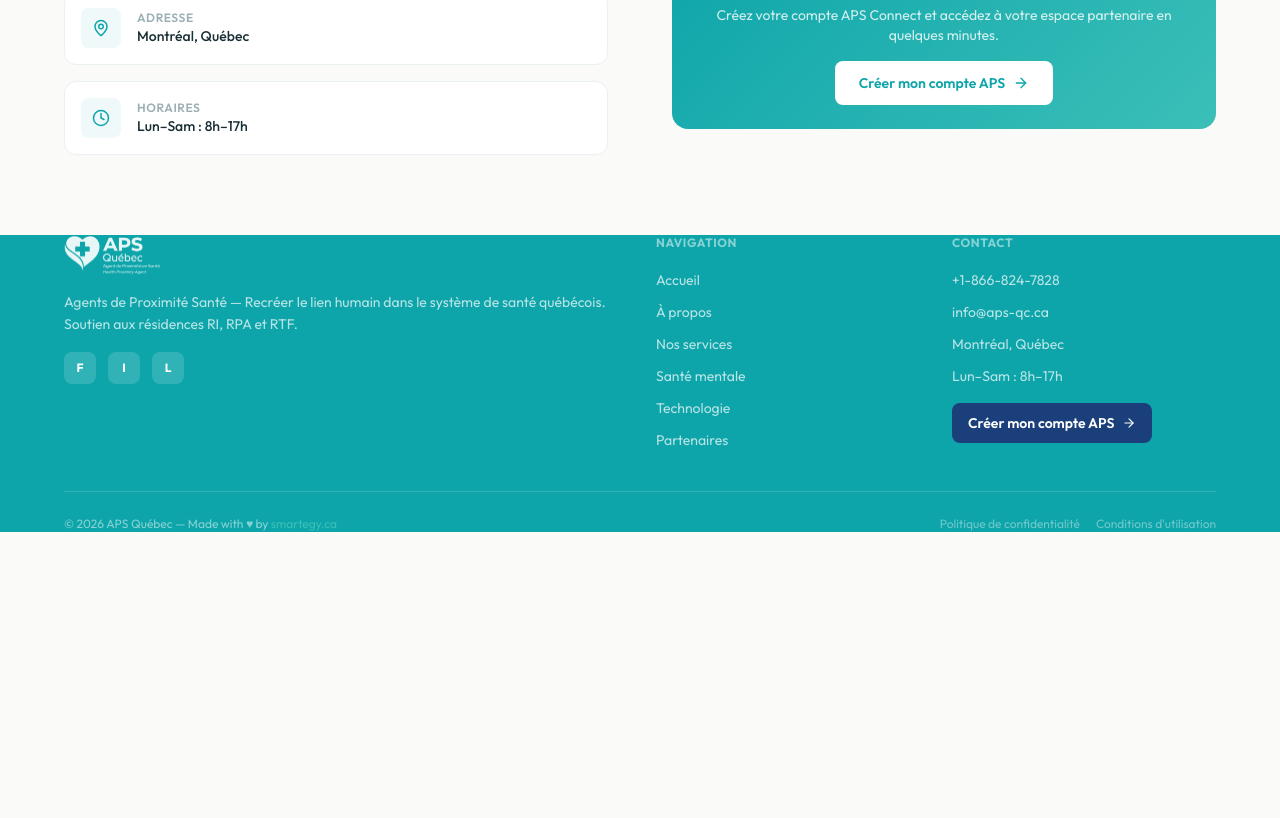
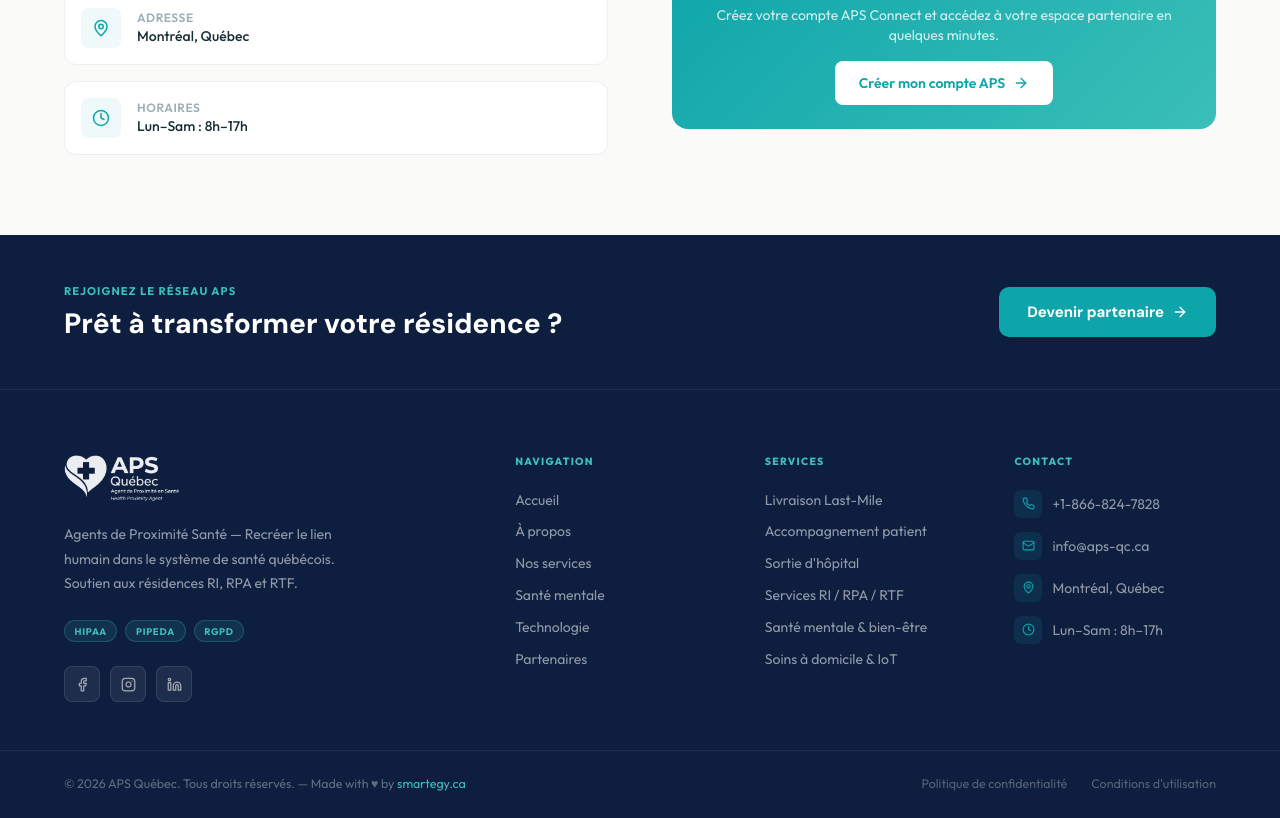
Before and after one commit to gestionsmartegy-create/aps-quebec, a React (Vite) app: page / in a window 1280 px wide. Shown: the part 7013-7831 px from the top of the page. Before the commit the page ends 7545 px from the top, so only its background shows below. Built offline with nearby package versions, Linux system fonts and the light colour scheme.

Commit message:
Footer premium — dark navy, CTA strip, 4 colonnes, certifications, icônes sociales

```diff
--- a/src/components/APSFooter.tsx
+++ b/src/components/APSFooter.tsx
@@ -1,126 +1,285 @@
 import { Link } from "wouter";
-import { ArrowRight } from "lucide-react";
+import { Phone, Mail, MapPin, Clock, ArrowRight, Facebook, Instagram, Linkedin } from "lucide-react";
+
+const NAV = [
+  { label: "Accueil",       href: "/" },
+  { label: "À propos",      href: "/a-propos" },
+  { label: "Nos services",  href: "/services" },
+  { label: "Santé mentale", href: "/sante-mentale" },
+  { label: "Technologie",   href: "/technologie" },
+  { label: "Partenaires",   href: "/partenaires" },
+];
+
+const SERVICES = [
+  { label: "Livraison Last-Mile",       href: "/services/livraison" },
+  { label: "Accompagnement patient",    href: "/services/accompagnement" },
+  { label: "Sortie d'hôpital",          href: "/services/sortie-hopital" },
+  { label: "Services RI / RPA / RTF",   href: "/services/residences" },
+  { label: "Santé mentale & bien-être", href: "/services/sante-mentale" },
+  { label: "Soins à domicile & IoT",    href: "/services/iot" },
+];
+
+const linkStyle: React.CSSProperties = {
+  color: "rgba(255,255,255,0.55)",
+  fontSize: "0.875rem",
+  textDecoration: "none",
+  transition: "color 0.15s",
+  display: "block",
+  paddingBottom: "0.05rem",
+};
+
+function FooterLink({ href, children }: { href: string; children: React.ReactNode }) {
+  return (
+    <Link
+      href={href}
+      style={linkStyle}
+      className="no-underline"
+      onMouseEnter={(e) => ((e.currentTarget as HTMLElement).style.color = "white")}
+      onMouseLeave={(e) => ((e.currentTarget as HTMLElement).style.color = "rgba(255,255,255,0.55)")}
+    >
+      {children}
+    </Link>
+  );
+}
+
+function ColTitle({ children }: { children: React.ReactNode }) {
+  return (
+    <div
+      style={{
+        fontSize: "0.65rem",
+        fontWeight: 800,
+        letterSpacing: "0.12em",
+        textTransform: "uppercase" as const,
+        color: "#3BBFB8",
+        marginBottom: "1.25rem",
+      }}
+    >
+      {children}
+    </div>
+  );
+}
 
 export default function APSFooter() {
   return (
-    <footer style={{ background: "#0EA5AA" }}>
-      <div className="container py-12">
-        <div className="grid md:grid-cols-4 gap-8 mb-10">
-          {/* Brand */}
-          <div className="md:col-span-2">
-            <div className="flex items-center gap-2.5 mb-4">
-              <img
-                src="/LogoAPS.png"
-                alt="APS Québec"
-                style={{ height: "40px", width: "auto", filter: "brightness(0) invert(1)", opacity: 0.9 }}
-              />
+    <footer style={{ background: "#0D1E3F" }}>
+
+      {/* ── CTA Strip ── */}
+      <div style={{ borderBottom: "1px solid rgba(255,255,255,0.07)" }}>
+        <div
+          className="container"
+          style={{
+            padding: "3rem 1.5rem",
+            display: "flex",
+            flexWrap: "wrap" as const,
+            alignItems: "center",
+            justifyContent: "space-between",
+            gap: "1.5rem",
+          }}
+        >
+          <div>
+            <div style={{ fontSize: "0.7rem", fontWeight: 700, letterSpacing: "0.1em", textTransform: "uppercase" as const, color: "#3BBFB8", marginBottom: "0.5rem" }}>
+              Rejoignez le réseau APS
             </div>
-            <p className="text-sm leading-relaxed mb-4" style={{ color: "rgba(255,255,255,0.7)" }}>
-              Agents de Proximité Santé — Recréer le lien humain dans le système de santé québécois.
-              Soutien aux résidences RI, RPA et RTF.
+            <h3 style={{ fontFamily: "'DM Sans', sans-serif", fontWeight: 800, fontSize: "clamp(1.25rem, 2.5vw, 1.75rem)", color: "white", margin: 0, lineHeight: 1.2 }}>
+              Prêt à transformer votre résidence&nbsp;?
+            </h3>
+          </div>
+          <Link
+            href="/devenir-partenaire"
+            className="no-underline"
+            style={{
+              display: "inline-flex",
+              alignItems: "center",
+              gap: "0.5rem",
+              padding: "0.875rem 1.75rem",
+              background: "#0EA5AA",
+              color: "white",
+              fontFamily: "'DM Sans', sans-serif",
+              fontWeight: 700,
+              fontSize: "0.9375rem",
+              borderRadius: "0.625rem",
+              textDecoration: "none",
+              whiteSpace: "nowrap" as const,
+              transition: "background 0.15s, box-shadow 0.15s",
+              flexShrink: 0,
+            }}
+            onMouseEnter={(e) => {
+              (e.currentTarget as HTMLElement).style.background = "#0A7F84";
+              (e.currentTarget as HTMLElement).style.boxShadow = "0 4px 20px rgba(14,165,170,0.4)";
+            }}
+            onMouseLeave={(e) => {
+              (e.currentTarget as HTMLElement).style.background = "#0EA5AA";
+              (e.currentTarget as HTMLElement).style.boxShadow = "none";
+            }}
+          >
+            Devenir partenaire <ArrowRight size={16} />
+          </Link>
+        </div>
+      </div>
+
+      {/* ── Main grid ── */}
+      <div className="container" style={{ padding: "4rem 1.5rem 3rem" }}>
+        <div
+          style={{
+            display: "grid",
+            gridTemplateColumns: "2fr 1fr 1fr 1fr",
+            gap: "3rem",
+          }}
+          className="footer-grid"
+        >
+
+          {/* Brand column */}
+          <div>
+            <img
+              src="/LogoAPS.png"
+              alt="APS Québec"
+              style={{ height: "48px", width: "auto", filter: "brightness(0) invert(1)", opacity: 0.92, marginBottom: "1.25rem" }}
+            />
+            <p style={{ fontSize: "0.875rem", color: "rgba(255,255,255,0.55)", lineHeight: 1.75, marginBottom: "1.5rem", maxWidth: "300px" }}>
+              Agents de Proximité Santé — Recréer le lien humain dans le système de santé québécois. Soutien aux résidences RI, RPA et RTF.
             </p>
-            <div className="flex gap-3">
-              {["F", "I", "L"].map((s) => (
+
+            {/* Certifications */}
+            <div style={{ display: "flex", gap: "0.5rem", marginBottom: "1.5rem", flexWrap: "wrap" as const }}>
+              {["HIPAA", "PIPEDA", "RGPD"].map((b) => (
+                <span
+                  key={b}
+                  style={{
+                    padding: "0.2rem 0.6rem",
+                    background: "rgba(59,191,184,0.12)",
+                    border: "1px solid rgba(59,191,184,0.25)",
+                    borderRadius: "999px",
+                    fontSize: "0.6rem",
+                    fontWeight: 700,
+                    letterSpacing: "0.07em",
+                    color: "#3BBFB8",
+                  }}
+                >
+                  {b}
+                </span>
+              ))}
+            </div>
+
+            {/* Social */}
+            <div style={{ display: "flex", gap: "0.625rem" }}>
+              {[
+                { Icon: Facebook, href: "#" },
+                { Icon: Instagram, href: "#" },
+                { Icon: Linkedin, href: "#" },
+              ].map(({ Icon, href }, i) => (
                 <a
-                  key={s}
-                  href="#"
-                  className="w-8 h-8 rounded-lg flex items-center justify-center text-xs font-bold transition-all"
-                  style={{ background: "rgba(255,255,255,0.15)", color: "white" }}
-                  onMouseEnter={(e) => ((e.currentTarget as HTMLElement).style.background = "#1A3F7A")}
-                  onMouseLeave={(e) => ((e.currentTarget as HTMLElement).style.background = "rgba(255,255,255,0.15)")}
+                  key={i}
+                  href={href}
+                  style={{
+                    width: "36px",
+                    height: "36px",
+                    borderRadius: "0.5rem",
+                    background: "rgba(255,255,255,0.07)",
+                    border: "1px solid rgba(255,255,255,0.1)",
+                    display: "flex",
+                    alignItems: "center",
+                    justifyContent: "center",
+                    color: "rgba(255,255,255,0.6)",
+                    transition: "all 0.15s",
+                    textDecoration: "none",
+                  }}
+                  onMouseEnter={(e) => {
+                    (e.currentTarget as HTMLElement).style.background = "#0EA5AA";
+                    (e.currentTarget as HTMLElement).style.borderColor = "#0EA5AA";
+                    (e.currentTarget as HTMLElement).style.color = "white";
+                  }}
+                  onMouseLeave={(e) => {
+                    (e.currentTarget as HTMLElement).style.background = "rgba(255,255,255,0.07)";
+                    (e.currentTarget as HTMLElement).style.borderColor = "rgba(255,255,255,0.1)";
+                    (e.currentTarget as HTMLElement).style.color = "rgba(255,255,255,0.6)";
+                  }}
                 >
-                  {s}
+                  <Icon size={15} />
                 </a>
               ))}
             </div>
           </div>
 
-          {/* Navigation links */}
+          {/* Navigation */}
           <div>
-            <div className="text-xs font-bold uppercase tracking-wider mb-4" style={{ color: "rgba(255,255,255,0.5)" }}>
-              Navigation
+            <ColTitle>Navigation</ColTitle>
+            <div style={{ display: "flex", flexDirection: "column" as const, gap: "0.625rem" }}>
+              {NAV.map((item) => (
+                <FooterLink key={item.href} href={item.href}>{item.label}</FooterLink>
+              ))}
             </div>
-            <ul className="space-y-2">
-              {[
-                { label: "Accueil", href: "/" },
-                { label: "À propos", href: "/a-propos" },
-                { label: "Nos services", href: "/services" },
-                { label: "Santé mentale", href: "/sante-mentale" },
-                { label: "Technologie", href: "/technologie" },
-                { label: "Partenaires", href: "/partenaires" },
-              ].map((item) => (
-                <li key={item.href}>
-                  <Link
-                    href={item.href}
-                    className="text-sm transition-colors no-underline"
-                    style={{ color: "rgba(255,255,255,0.7)" }}
-                    onMouseEnter={(e) => ((e.currentTarget as HTMLElement).style.color = "white")}
-                    onMouseLeave={(e) => ((e.currentTarget as HTMLElement).style.color = "rgba(255,255,255,0.7)")}
-                  >
-                    {item.label}
-                  </Link>
-                </li>
+          </div>
+
+          {/* Services */}
+          <div>
+            <ColTitle>Services</ColTitle>
+            <div style={{ display: "flex", flexDirection: "column" as const, gap: "0.625rem" }}>
+              {SERVICES.map((item) => (
+                <FooterLink key={item.href} href={item.href}>{item.label}</FooterLink>
               ))}
-            </ul>
+            </div>
           </div>
 
           {/* Contact */}
           <div>
-            <div className="text-xs font-bold uppercase tracking-wider mb-4" style={{ color: "rgba(255,255,255,0.5)" }}>
-              Contact
+            <ColTitle>Contact</ColTitle>
+            <div style={{ display: "flex", flexDirection: "column" as const, gap: "0.875rem" }}>
+              {[
+                { Icon: Phone, text: "+1-866-824-7828", href: "tel:+18668247828" },
+                { Icon: Mail,  text: "info@aps-qc.ca",  href: "mailto:info@aps-qc.ca" },
+                { Icon: MapPin, text: "Montréal, Québec", href: undefined },
+                { Icon: Clock,  text: "Lun–Sam : 8h–17h", href: undefined },
+              ].map(({ Icon, text, href }, i) => (
+                <div key={i} style={{ display: "flex", alignItems: "flex-start", gap: "0.625rem" }}>
+                  <div style={{ width: "28px", height: "28px", borderRadius: "0.4rem", background: "rgba(14,165,170,0.12)", display: "flex", alignItems: "center", justifyContent: "center", flexShrink: 0 }}>
+                    <Icon size={13} style={{ color: "#0EA5AA" }} />
+                  </div>
+                  {href ? (
+                    <a href={href} style={{ ...linkStyle, paddingTop: "0.3rem" }}
+                      onMouseEnter={(e) => ((e.currentTarget as HTMLElement).style.color = "white")}
+                      onMouseLeave={(e) => ((e.currentTarget as HTMLElement).style.color = "rgba(255,255,255,0.55)")}
+                    >
+                      {text}
+                    </a>
+                  ) : (
+                    <span style={{ ...linkStyle, paddingTop: "0.3rem", cursor: "default" }}>{text}</span>
+                  )}
+                </div>
+              ))}
             </div>
-            <ul className="space-y-2">
-              <li>
-                <a href="tel:+18668247828" className="text-sm no-underline" style={{ color: "rgba(255,255,255,0.7)" }}>
-                  +1-866-824-7828
-                </a>
-              </li>
-              <li>
-                <a href="mailto:info@aps-qc.ca" className="text-sm no-underline" style={{ color: "rgba(255,255,255,0.7)" }}>
-                  info@aps-qc.ca
-                </a>
-              </li>
-              <li>
-                <span className="text-sm" style={{ color: "rgba(255,255,255,0.7)" }}>Montréal, Québec</span>
-              </li>
-              <li>
-                <span className="text-sm" style={{ color: "rgba(255,255,255,0.7)" }}>Lun–Sam : 8h–17h</span>
-              </li>
-            </ul>
-            <Link
-              href="/devenir-partenaire"
-              className="inline-flex items-center gap-2 mt-4 text-sm font-semibold px-4 py-2.5 rounded-lg transition-all no-underline"
-              style={{ background: "#1A3F7A", color: "white" }}
-            >
-              Créer mon compte APS <ArrowRight size={14} />
-            </Link>
           </div>
         </div>
+      </div>
 
+      {/* ── Bottom bar ── */}
+      <div style={{ borderTop: "1px solid rgba(255,255,255,0.07)" }}>
         <div
-          className="pt-6 flex flex-col md:flex-row items-center justify-between gap-4"
-          style={{ borderTop: "1px solid rgba(255,255,255,0.15)" }}
+          className="container"
+          style={{
+            padding: "1.5rem 1.5rem",
+            display: "flex",
+            flexWrap: "wrap" as const,
+            alignItems: "center",
+            justifyContent: "space-between",
+            gap: "1rem",
+          }}
         >
-          <p className="text-xs" style={{ color: "rgba(255,255,255,0.5)" }}>
-            © 2026 APS Québec — Made with ♥ by{" "}
-            <a
-              href="https://smartegy.ca"
-              target="_blank"
-              rel="noopener noreferrer"
+          <p style={{ fontSize: "0.78rem", color: "rgba(255,255,255,0.35)", margin: 0 }}>
+            © 2026 APS Québec. Tous droits réservés. — Made with ♥ by{" "}
+            <a href="https://smartegy.ca" target="_blank" rel="noopener noreferrer"
               style={{ color: "#3BBFB8", textDecoration: "none" }}
+              onMouseEnter={(e) => ((e.currentTarget as HTMLElement).style.color = "white")}
+              onMouseLeave={(e) => ((e.currentTarget as HTMLElement).style.color = "#3BBFB8")}
             >
               smartegy.ca
             </a>
           </p>
-          <div className="flex gap-4">
+          <div style={{ display: "flex", gap: "1.5rem" }}>
             {["Politique de confidentialité", "Conditions d'utilisation"].map((item) => (
-              <a
-                key={item}
-                href="#"
-                className="text-xs no-underline transition-colors"
-                style={{ color: "rgba(255,255,255,0.4)" }}
-                onMouseEnter={(e) => ((e.currentTarget as HTMLElement).style.color = "white")}
-                onMouseLeave={(e) => ((e.currentTarget as HTMLElement).style.color = "rgba(255,255,255,0.4)")}
+              <a key={item} href="#"
+                style={{ fontSize: "0.78rem", color: "rgba(255,255,255,0.3)", textDecoration: "none", transition: "color 0.15s" }}
+                onMouseEnter={(e) => ((e.currentTarget as HTMLElement).style.color = "rgba(255,255,255,0.7)")}
+                onMouseLeave={(e) => ((e.currentTarget as HTMLElement).style.color = "rgba(255,255,255,0.3)")}
               >
                 {item}
               </a>
@@ -128,6 +287,16 @@
           </div>
         </div>
       </div>
+
+      {/* Responsive */}
+      <style>{`
+        @media (max-width: 1024px) {
+          .footer-grid { grid-template-columns: 1fr 1fr !important; gap: 2.5rem !important; }
+        }
+        @media (max-width: 640px) {
+          .footer-grid { grid-template-columns: 1fr !important; gap: 2rem !important; }
+        }
+      `}</style>
     </footer>
   );
 }
```
